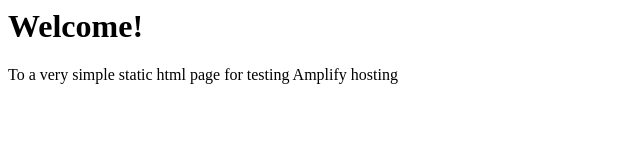
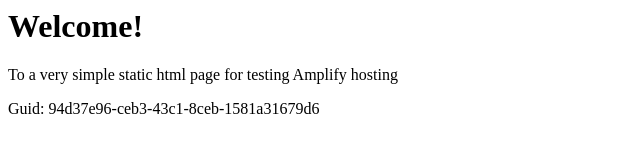
Before and after one commit to aws-aemilia-pdx/Github-PR-Commit-Integration-Test-DoNotTouch-Gith-P5X5MO5I-v1-beta-us-west-2, a website: page src/index.html in a window 1280 px wide. Shown: the whole page, without its empty margins (0-640 px from the left). Drawn offline with Linux system fonts and the light colour scheme.

Commit message:
commit from integ tests

```diff
--- a/src/index.html
+++ b/src/index.html
@@ -1,3 +1,5 @@
+
+
 <html lang="en">
 
 <head>
@@ -10,6 +12,6 @@
 <body>
     <h1>Welcome!</h1>
     <p>To a very simple static html page for testing Amplify hosting</p>
-</body>
+    <p>Guid: 94d37e96-ceb3-43c1-8ceb-1581a31679d6</p></body>
 
 </html>
```
